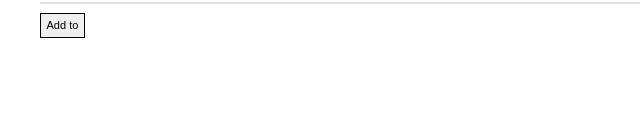
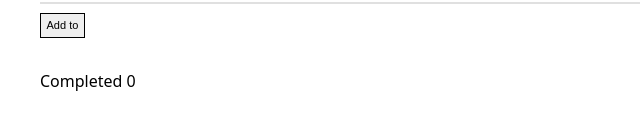
Before and after one commit to XiaoruiWang-SH/TODO-Calendar, a React (Vite) app: page / in a window 1280 px wide. Shown: the part 167-300 px from the top of the page, without its empty margins (0-640 px from the left). Built offline with nearby package versions, Linux system fonts and the light colour scheme.

Commit message:
Split two parts of completed  and uncompleted tasks

```diff
--- a/src/Container.jsx
+++ b/src/Container.jsx
@@ -11,6 +11,7 @@ const itemDataList = new ItemDataList();
 function Container() {
 
     const [list, setList] = useState([]);
+    const [completeList, setCompleteList] = useState([]);
 
     function taskchange(id) {
         if (!itemDataList.hasTask(id)) {
@@ -22,6 +23,7 @@ function Container() {
         itemDataList.addTask(newItem);
 
         setList(itemDataList.getList());
+        setCompleteList(itemDataList.getCompleteList());
     }
 
     function handleLiftUp(id) {
@@ -37,6 +39,7 @@ function Container() {
         itemDataList.addTask(newItem);
 
         setList(itemDataList.getList());
+        setCompleteList(itemDataList.getCompleteList());
 
     }
 
@@ -51,7 +54,7 @@ function Container() {
     return (
         <div className='container'>
             <Input addtask={addTask} />
-            <List list={list} taskchange={taskchange} handleLiftUp={handleLiftUp} />
+            <List list={list} completeList={completeList} taskchange={taskchange} handleLiftUp={handleLiftUp} />
         </div>
     );
 }
--- a/src/ItemData.js
+++ b/src/ItemData.js
@@ -37,10 +37,13 @@ export class ItemDataList {
     constructor() {
         this.importantMap = new Map();
         this.normalMap = new Map();
+        this.completeMap = new Map();
     }
 
     addTask(itemData) {
-        if (itemData.important) {
+        if (itemData.checked) {
+            this.completeMap = new Map([[itemData.id, itemData], ...this.completeMap])
+        } else if(itemData.important) {
             this.importantMap = new Map([[itemData.id, itemData], ...this.importantMap])
         } else {
             this.normalMap = new Map([[itemData.id, itemData], ...this.normalMap])
@@ -48,26 +51,34 @@ export class ItemDataList {
     }
 
     hasTask(id) {
-        return this.importantMap.has(id) || this.normalMap.has(id);
+        return this.importantMap.has(id) || this.normalMap.has(id) || this.completeMap.has(id);
     }
 
     findTask(id) {
         if (this.importantMap.has(id)) {
             return this.importantMap.get(id);
+        } else if (this.normalMap.has(id)) {
+            return this.normalMap.get(id);
         } else {
-            return this.normalMap.get(id);
+            return this.completeMap.get(id);
         }
     }
 
     removeTask(id) {
         if (this.importantMap.has(id)) {
             this.importantMap.delete(id);
+        } else if (this.normalMap.has(id)){
+            this.normalMap.delete(id);
         } else {
-            this.normalMap.delete(id);
+            this.completeMap.delete(id);
         }
     }
 
     getList() {
         return [...this.importantMap.values(), ...this.normalMap.values()];
     }
+
+    getCompleteList() {
+        return [...this.completeMap.values()];
+    }
 };
--- a/src/List.jsx
+++ b/src/List.jsx
@@ -7,7 +7,7 @@ import checkbox_checked from './assets/checkbox-selected.svg';
 import ItemData, { ItemDataList } from './ItemData';
 
 
-function List({list, taskchange, handleLiftUp}) {
+function List({list, completeList, taskchange, handleLiftUp}) {
 
   return (
     <div className='container'>
@@ -19,6 +19,7 @@ function List({list, taskchange, handleLiftUp}) {
             </li>
         )}
       </ul>
+      <ComponentComplete completeList={completeList} taskchange={taskchange} />
     </div>
   );
 
@@ -65,4 +66,29 @@ function LiftUPBtn({important, handleLiftUp}) {
 }
 
 
+function ComponentComplete({completeList, taskchange}) {
+    return (
+        <div className='container-complete'>
+            <ComponentCompleteHeader num={completeList.length}/>
+            <ul>
+                {completeList.map((item) =>
+                <li className={item.checked ? 'list-checked' : 'list-unchecked'}
+                key={item.id}>
+                    <ListItem item={item} handleChange_={taskchange} handleLiftUp_={null} />
+                    </li>
+                )}
+            </ul>
+        </div>
+    );
+}
+
+function ComponentCompleteHeader({num}) {
+    return (
+        <div className='container-complete-header'>
+            <span>Completed</span> <span>{num}</span>
+        </div>
+    );
+}
+
+
 export default List;
```
